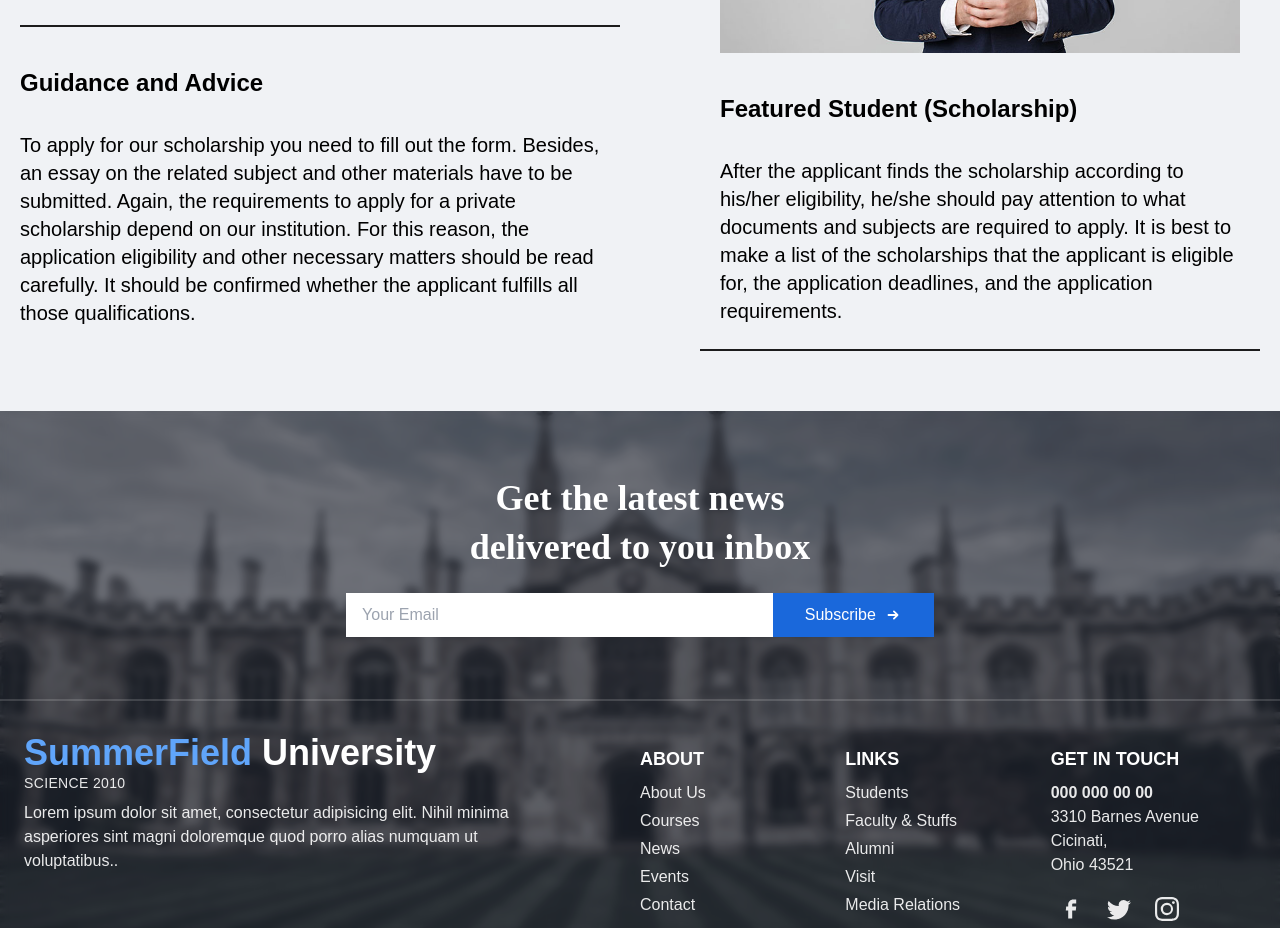
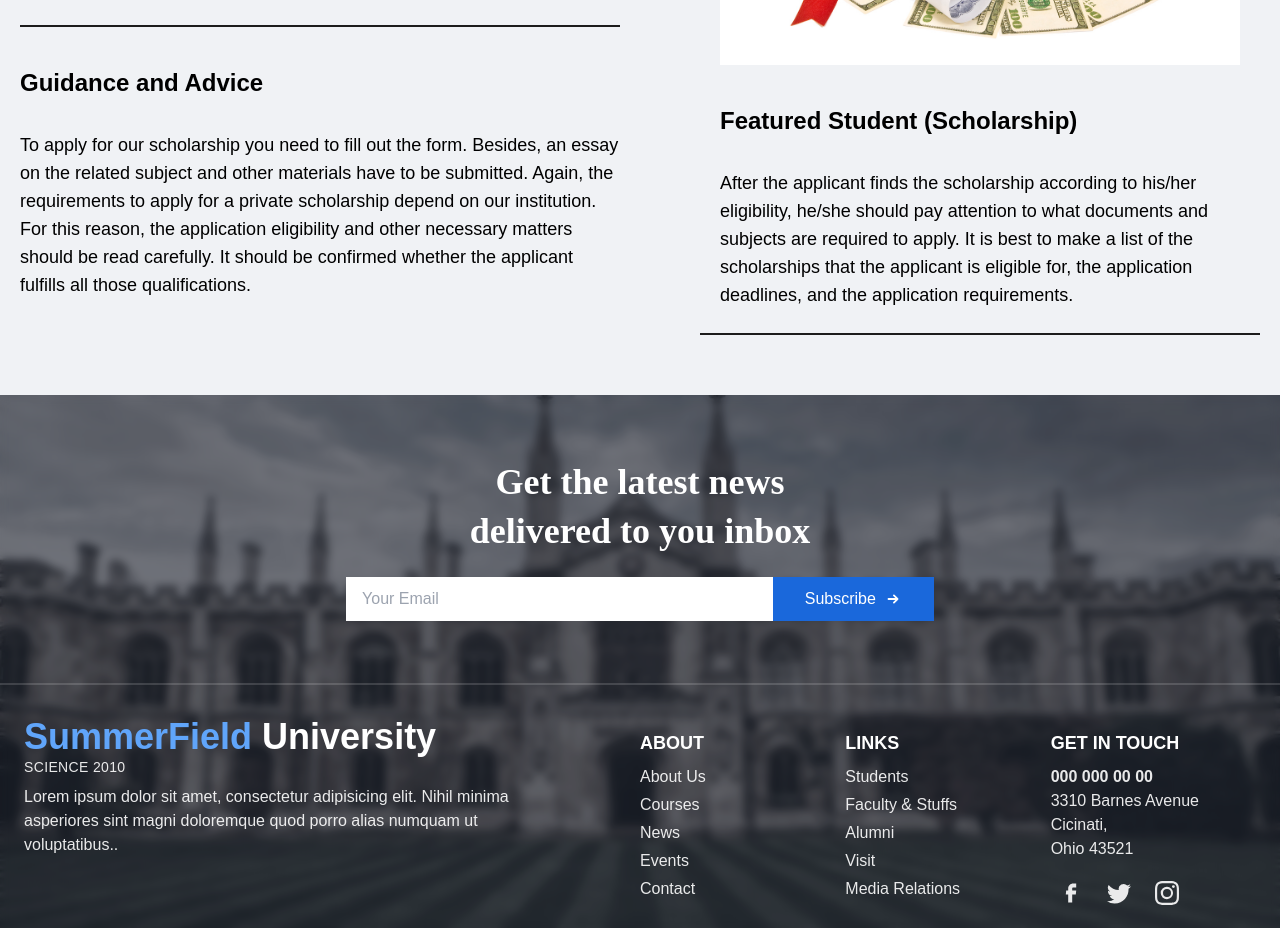
Before and after one commit to Junaed-Uddin/university, a Next.js app: page /scholarship in a window 1280 px wide. Shown: the part 860-1788 px from the top of the page. Built offline with nearby package versions, Linux system fonts and the light colour scheme.

Commit message:
Scholarship page font size change

```diff
--- a/components/Home/Scholarship/index.jsx
+++ b/components/Home/Scholarship/index.jsx
@@ -131,7 +131,7 @@ const Scholarship = () => {
                         <h2 className=" text-2xl font-semibold text-txt-primary pb-8">
                             Guidance and Advice
                         </h2>
-                        <p className=" text-xl pb-6">
+                        <p className=" text-lg pb-6">
                             To apply for our scholarship you need to fill out
                             the form. Besides, an essay on the related subject
                             and other materials have to be submitted. Again, the
@@ -158,7 +158,7 @@ const Scholarship = () => {
                             <h2 className=" text-2xl font-semibold text-txt-primary pb-8">
                                 Featured Student (Scholarship)
                             </h2>
-                            <p className=" text-xl pb-6">
+                            <p className=" text-lg pb-6">
                                 After the applicant finds the scholarship
                                 according to his/her eligibility, he/she should
                                 pay attention to what documents and subjects are
```
Also changed, not shown: public/assets/images/scholarship/scholarship.jpg.
